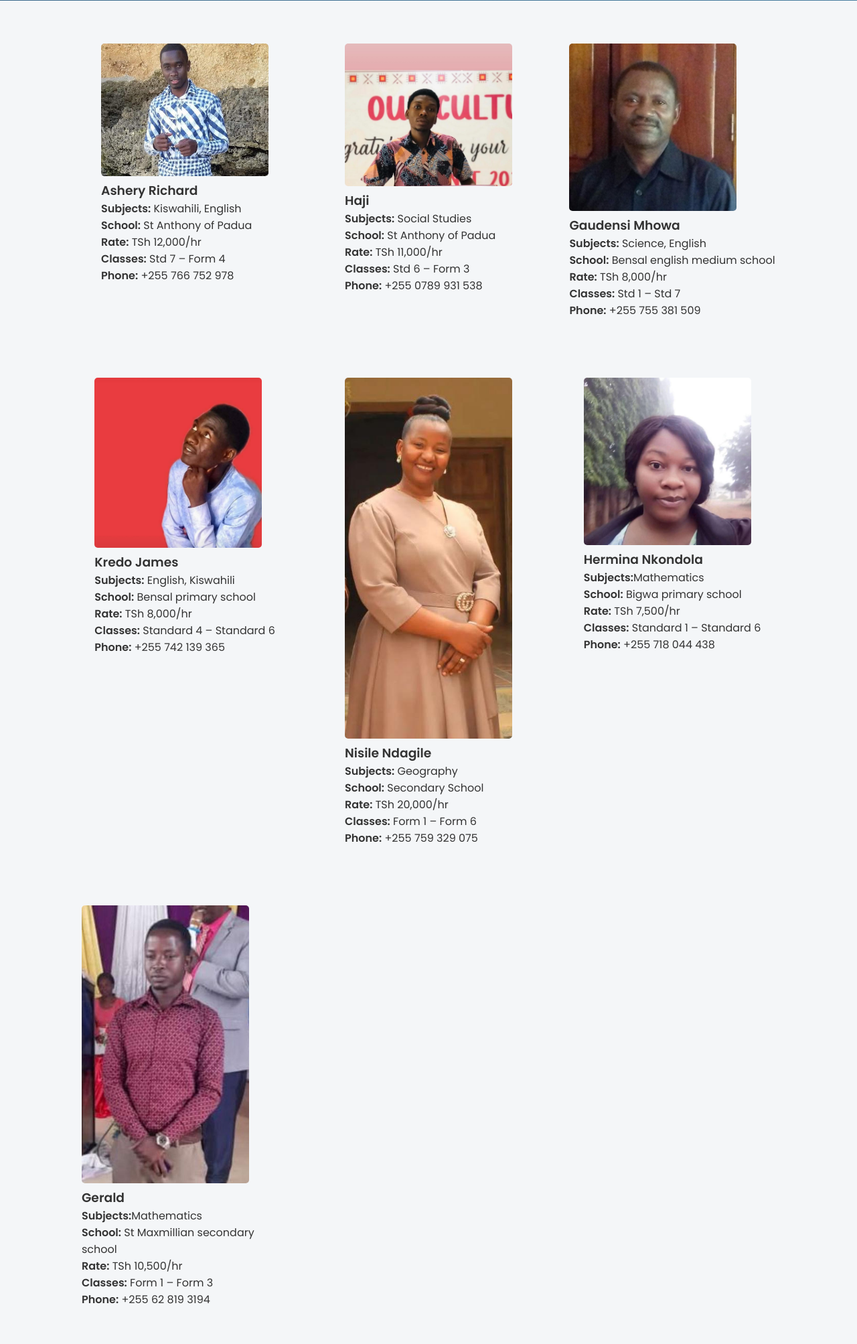
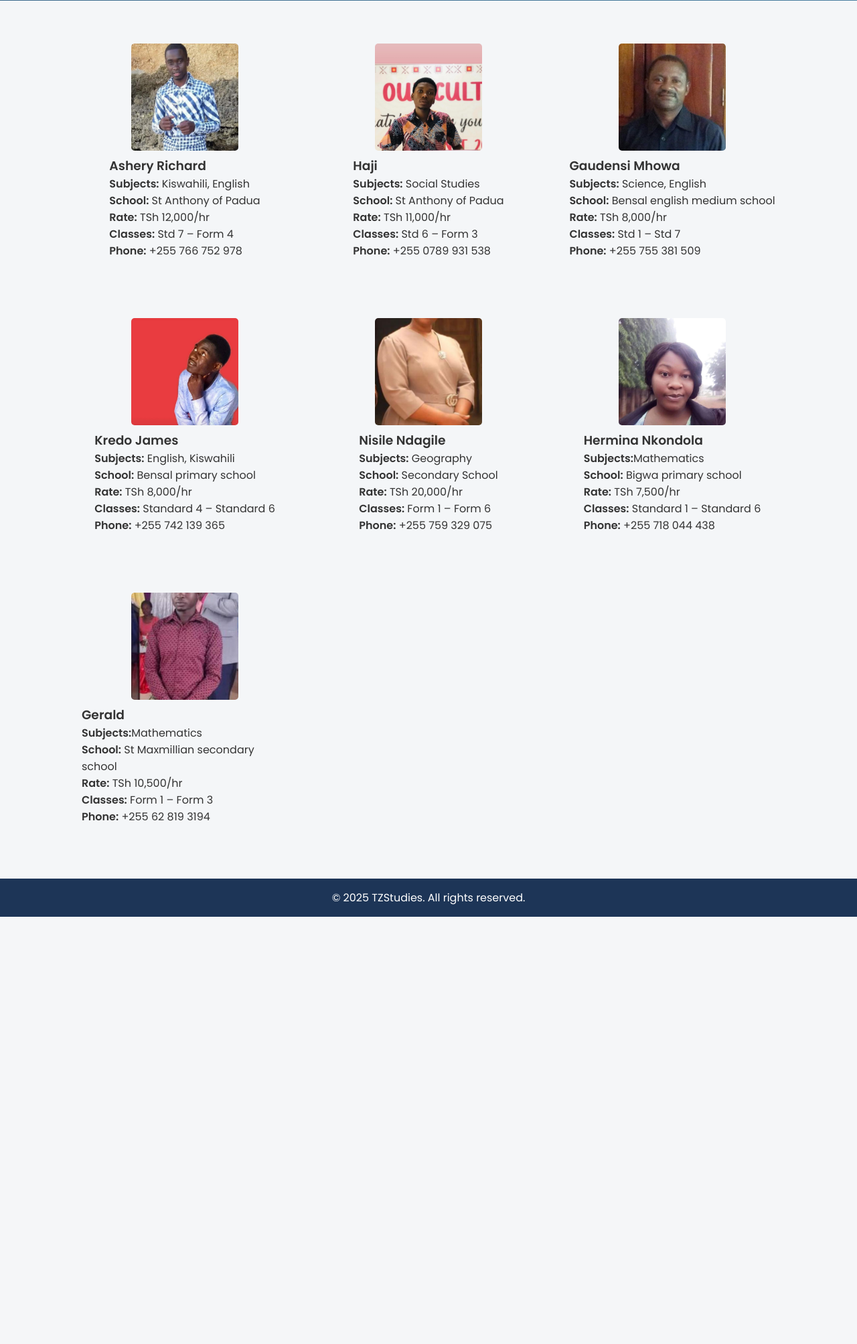
Before and after one commit to KevinShilla/tzstudies, a Flask app: page /tutors in a window 1280 px wide. Shown: the part 364-2371 px from the top of the page at 67% size. After the commit the page ends 1733 px from the top, so only its background shows below. Run offline with Flask 3, Linux system fonts and the light colour scheme.

Commit message:
tutors image size change

```diff
--- a/static/css/styles.css
+++ b/static/css/styles.css
@@ -291,3 +291,11 @@ input, textarea {
 @media(max-width:768px){
   .hero-title{font-size:clamp(2rem,8vw,3rem)}
 }
+
+.tutor-card img {
+  width: 160px;      /* same width  */
+  height: 160px;     /* same height */
+  object-fit: cover; /* crops to fit, no stretching */
+  display: block;    /* centers easily if you like */
+  margin: 0 auto 0.5rem;
+}
```
